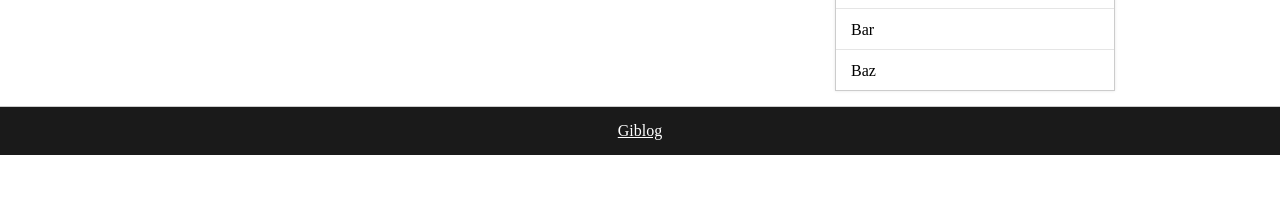
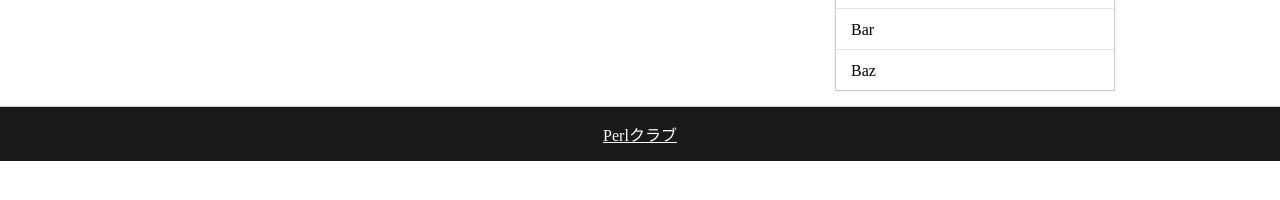
Before and after one commit to yuki-kimoto/Giblog-new_blog-example-public, a plain HTML site: page blog/20181201121234.html in a window 1280 px wide. Shown: the part 176-376 px from the top of the page. Drawn offline with Linux system fonts and the light colour scheme.

Commit message:
"Published by Giblog at 2021-09-29 07:58:24"

```diff
--- a/blog/20181201121234.html
+++ b/blog/20181201121234.html
@@ -58,8 +58,12 @@
         </div>
       </div>
       <div class="footer">
-        <!-- footer -->
-<a href="https://github.com/yuki-kimoto/giblog">Giblog</a>
+        <div class="perlri_link">
+  <a rel="nofollow" href="https://perlclub.net">Perlクラブ</a>
+</div>
+
+<script async src="https://pagead2.googlesyndication.com/pagead/js/adsbygoogle.js?client=ca-pub-4525414114581084"
+     crossorigin="anonymous"></script>
 
       </div>
     </div>
```
Also changed, not shown: blog/20190313121234.html (+6 -2 lines), blog/20190314121234.html (+6 -2 lines), blog/20190315121234.html (+6 -2 lines), blog/20190316121234.html (+6 -2 lines), blog/20190317121234.html (+6 -2 lines), blog/20190318121234.html (+6 -2 lines), blog/20190319121234.html (+6 -2 lines), index.html (+6 -2 lines), list.html (+6 -2 lines), 1 other file.
